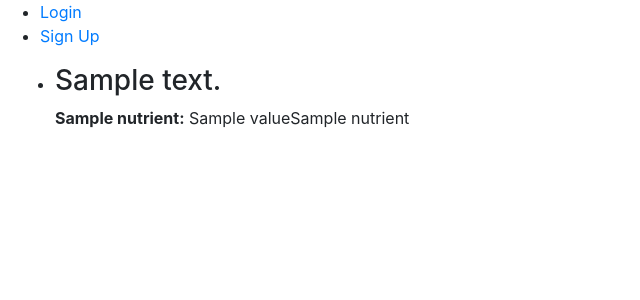
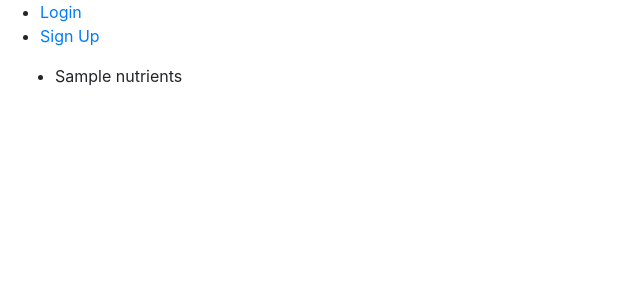
Before and after one commit to BriGuy520/Productivity-App, a Django app: template productivity_app/nutrition/templates/nutrition/food_list.html in a window 1280 px wide. Shown: the top 300 px of the page, without its empty margins (0-640 px from the left). Run offline with Django 3.2, Linux system fonts and the light colour scheme; the template is opened without the code that fills it: most values are stand-ins (such as "Sample title", 1, 10 or a date in 2020).

Commit message:
using a new api for my nutrition app due to limitations on the other one I was using

```diff
--- a/productivity_app/nutrition/templates/nutrition/food_list.html
+++ b/productivity_app/nutrition/templates/nutrition/food_list.html
@@ -5,19 +5,7 @@
 
 <ul>
 
-  {% for food in foods.foods %}
-
-    <li>
-      <h3>{{food.description}}</h3>
-
-      {% for nutrient in food.foodNutrients %}
-
-      <p><strong>{{nutrient.nutrientName}}:</strong> {{nutrient.value}}{{nutrient.unitName}}</p>
-      {% endfor %}
-    </li>
-
-  {% endfor %}
-
+<li>{{foods.parsed.0.food.nutrients}}</li>
 </ul>
 
 
--- a/productivity_app/nutrition/views.py
+++ b/productivity_app/nutrition/views.py
@@ -11,7 +11,7 @@ def search_food(request):
 
     search_term = 'cheddar cheese'
 
-    r = requests.get('https://api.nal.usda.gov/fdc/v1/foods/search?api_key=' + settings.API_KEY + '&query=' + search_term)
+    r = requests.get(f'https://api.edamam.com/api/food-database/v2/parser?app_id={settings.EDAMAM_APP_ID}&app_key={settings.EDAMAM_API_KEY}&ingr=milk&category=generic-foods')
     foods = r.json()
     print('Status: {}'.format(r.status_code))
 
--- a/productivity_app/productivity_app/settings.py
+++ b/productivity_app/productivity_app/settings.py
@@ -22,6 +22,8 @@ env = environ.Env()
 env.read_env()
 
 API_KEY = env('API_KEY')
+EDAMAM_API_KEY = env('EDAMAM_API_KEY')
+EDAMAM_APP_ID = env('EDAMAM_APP_ID')
 
 # Build paths inside the project like this: BASE_DIR / 'subdir'.
 BASE_DIR = Path(__file__).resolve().parent.parent
```
